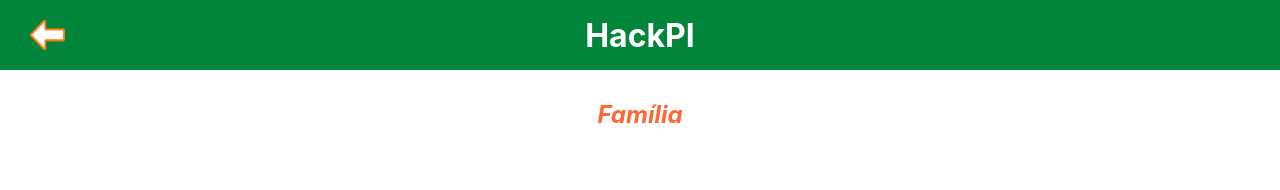
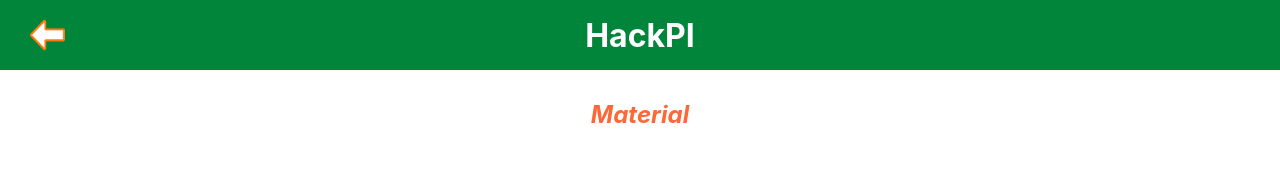
Before and after one commit to DanielBrito/hackpi, a React (Create React App) app in the folder hackpi/: page /material in a window 1280 px wide. Shown: the top 190 px of the page. Built offline with nearby package versions, Linux system fonts and the light colour scheme.

Commit message:
Fixed typo

```diff
--- a/hackpi/src/views/Material/index.js
+++ b/hackpi/src/views/Material/index.js
@@ -7,7 +7,7 @@ const Material = () => {
   return (
     <>
       <Header />
-      <Subtitle text={"Família"} />
+      <Subtitle text={"Material"} />
     </>
   );
 };
```
